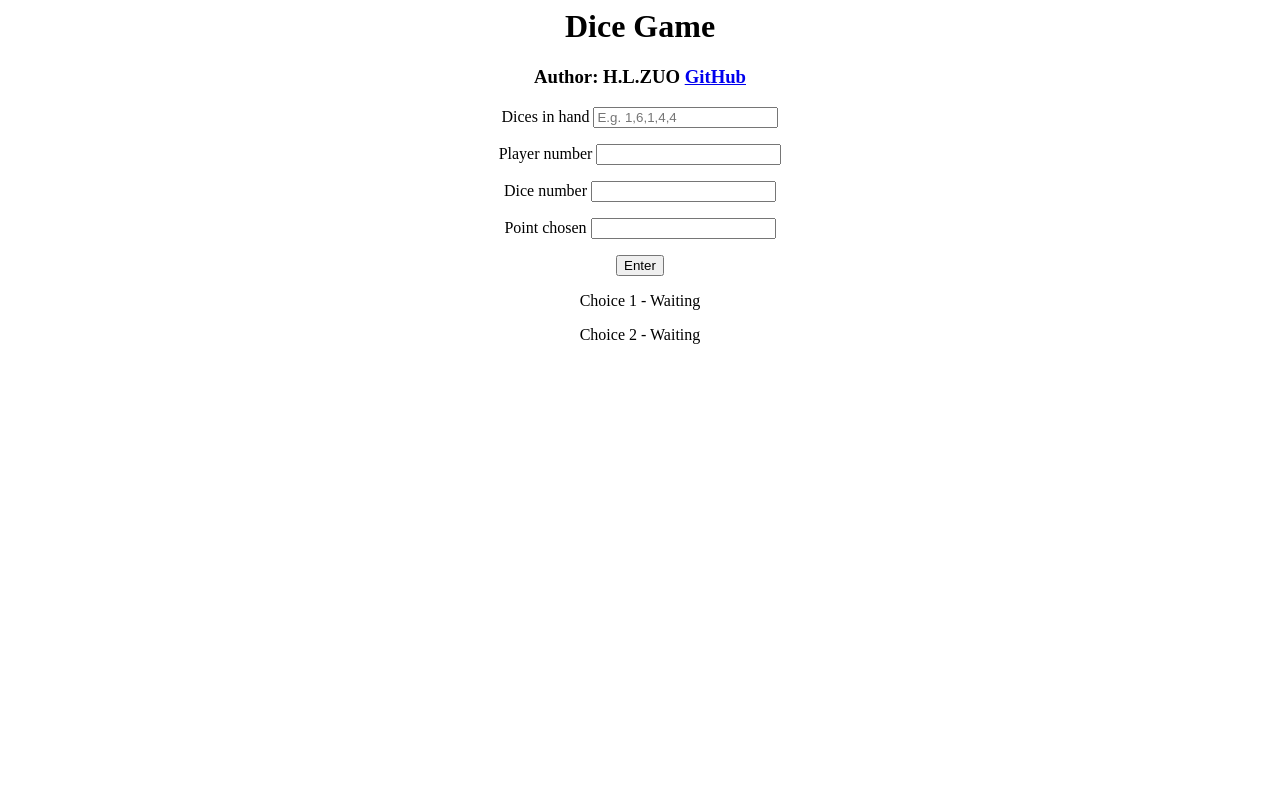
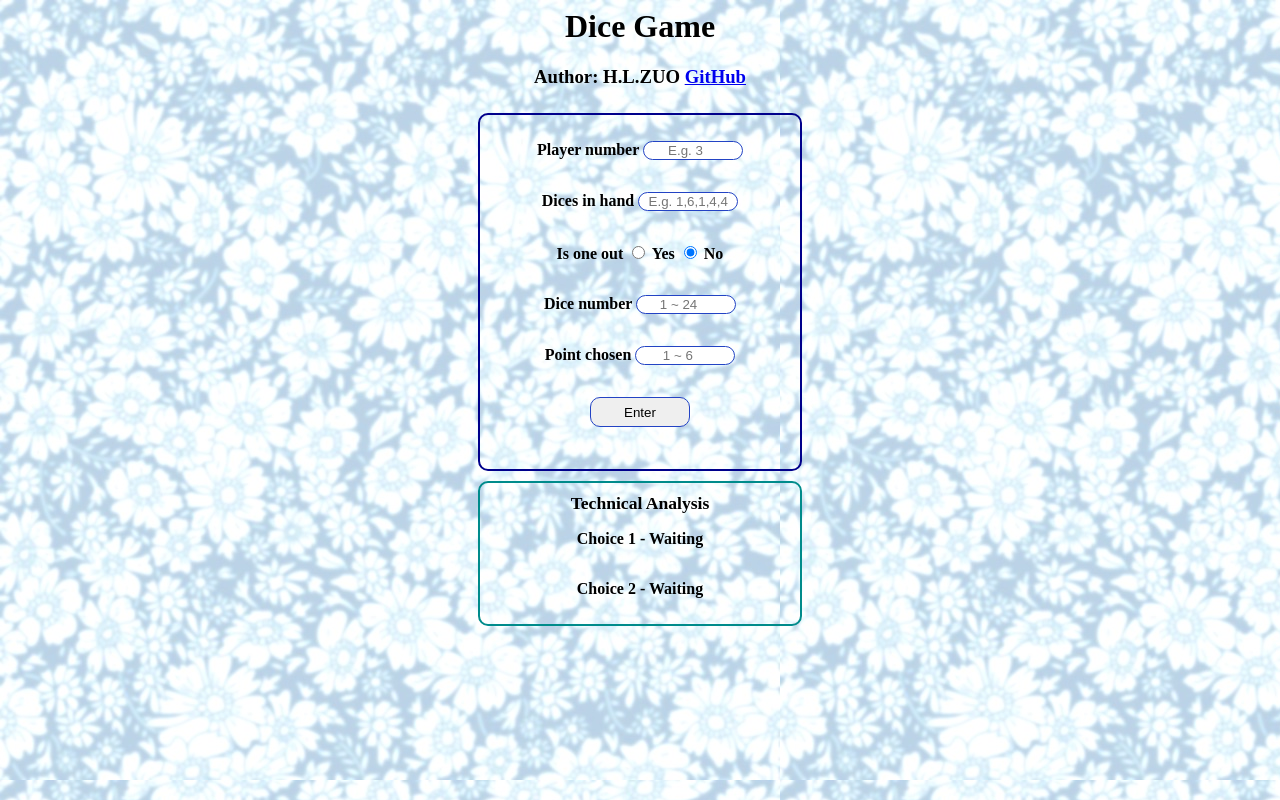
Before and after one commit to daniel620/Game-Dice, a Flask app: page / in a window 1280 px wide. Run offline with Flask 2, Linux system fonts and the light colour scheme.

Commit message:
Optimization

```diff
--- a/app.py
+++ b/app.py
@@ -3,7 +3,7 @@ from flask import Flask, request, render_template
 from Player import player
 import numpy as np
 # import joblib
-app = Flask(__name__)
+app = Flask(__name__,static_folder="static",static_url_path="/static")
 
 
 @app.route("/", methods = ["GET", "POST"])
@@ -21,11 +21,14 @@ def index():
             return render_template("index.html", result1 = 'Invalid input', result2='')
 
         my_player = player(dice_in_hand)
+        is_one_out = bool(int(request.form.get("is_one_out")))
+        print("---get: ", request.form.get("is_one_out"))
+        print("----is_one_out: ",is_one_out)
         player_num = int(request.form.get("player_num"))
         game_dice_num = int(request.form.get("game_dice_num"))
         game_point_chosen = int(request.form.get("game_point_chosen"))
 
-        r1, r2 = my_player.technical_analysis(player_num, game_dice_num, game_point_chosen)
+        r1, r2 = my_player.technical_analysis(player_num, game_dice_num, game_point_chosen, is_one_out)
         return(render_template("index.html", result1 = r1, result2=r2, last_input = last_input,last_player_num=player_num, last_game_dice_num=game_dice_num, last_game_point_chosen=game_point_chosen))
     else:
         return(render_template("index.html", result1 = "Waiting", result2="Waiting", last_input = '',last_player_num=None, last_game_dice_num=None, last_game_point_chosen=None))
--- a/templates/index.html
+++ b/templates/index.html
@@ -1,17 +1,114 @@
 <html align="center">
-    <body>
-        <!-- 居中 ,algin:center-->
-        <h1 al>Dice Game</h1>
-        <h3>Author: H.L.ZUO <a href="https://github.com/daniel620/Game-Dice">GitHub</a> </h3>
-        <form action="/" method="post">
-            <p>Dices in hand <input type="text" name="dice_in_hand" placeholder="E.g. 1,6,1,4,4" autocomplete="on" value={{last_input}} ></p>
-            <p>Player number <input type="number" step="1" name="player_num" value={{last_player_num}}></p>
-            <p>Dice number <input type="number" step="1" name="game_dice_num" ></p>
-            <p>Point chosen <input type="number" step="1" name="game_point_chosen" ></p>
+    <head>
+        <meta charset="UTF-8">
+        <title>H.L.ZUO</title>
+        <style>
+            .input-box {
+                width: 300px;
+                border:2px solid darkblue;
+                display: flex;
+                justify-content: center;
+                align-content: center;
+                text-align:center;
+                flex-direction: column;
+                padding: 10px;
+                border-radius: 10px;
+                margin: 25px auto 0;
+            }
 
-            <p><input type="submit" value="Enter"></p>
-        </form>
-        <p>Choice 1 - {{result1}}</p>
-        <p>Choice 2 - {{result2}}</p>
+            .output-box {
+                width: 300px;
+                border:2px solid darkcyan;
+                display: flex;
+                justify-content: center;
+                align-content: center;
+                text-align:center;
+                flex-direction: column;
+                padding: 10px;
+                border-radius: 10px;
+                margin: 10px auto 0;
+            }
+            .login-title {
+                font-size: 1.1em;
+                font-weight: bold;
+                padding: 0px 0;
+            }
+
+            .form-group {
+                display: flex;
+                text-align: center;
+                align-content: center;
+                align-items: center;
+            }
+
+            .form-label {
+                font-weight: bold;
+                width: 300px;
+
+            }
+            .form-control{
+                text-align: center;
+                width: 100px;
+                border-radius: 10px;
+                border: 1.2px solid rgb(35, 67, 196);
+            }
+            .btn{
+                border: 1px solid rgb(35, 67, 196);
+                border-radius: 10px;
+                width: 100px;
+                height: 30px;
+            }
+            .bg{
+                background: url("img.jpg");
+                background-clip: content-box;
+                background-position: center;
+            }
+        </style>
+
+    </head>
+    <body background="/static/img.jpg">
+            <h1 al>Dice Game</h1>
+            <h3>Author: H.L.ZUO <a href="https://github.com/daniel620/Game-Dice">GitHub</a> </h3>
+            <div class="input-box">
+                <form action="/" method="post">
+                    <div class="form-group">
+                        <p class="form-label">Player number
+                            <input class="form-control" type="number" step="1" name="player_num" placeholder="E.g. 3" value={{last_player_num}}>
+                        </p>
+                    </div>
+                    <div class="form-group">
+                        <p class="form-label">Dices in hand
+                            <input class="form-control" type="text" name="dice_in_hand" placeholder="E.g. 1,6,1,4,4" autocomplete="on" value={{last_input}} >
+                        </p>
+                    </div>
+                    <div class="form-group">
+                        <p class="form-label">Is one out
+                            <input type="radio" name="is_one_out" value="1" id="Yes">
+                            <label for="Yes">Yes</label>
+                            <input type="radio" name="is_one_out" value="0" id="No" checked="checked">
+                            <label for="No">No</label>
+                        </p>
+                    </div>
+                    <div class="form-group">
+                        <p class="form-label">Dice number
+                            <input class="form-control" type="number" min="1" max="24" maxlength="5" step="1"
+                            name="game_dice_num" placeholder="1 ~ 24" required>
+                        </p>
+                    </div>
+                    <div class="form-group">
+                        <p class="form-label">Point chosen
+                            <input class="form-control" type="number" min="1" max="6" maxlength="5" step="1"
+                            name="game_point_chosen" placeholder="1 ~ 6" required>
+                        </p>
+                    </div>
+                    <p><input class="btn" type="submit" value="Enter"></p>
+                </form>
+            </div>
+
+            <div class="output-box">
+                <div class="login-title">Technical Analysis</div>
+                <p class="form-label">Choice 1 - {{result1}}</p>
+                <p class="form-label">Choice 2 - {{result2}}</p>
+            </div>
     </body>
 </html>
```
Also changed, not shown: templates/index-former.html (added, +23 -0 lines), static/img.jpg (added), static/img0.jpg (added), static/img1.jpg (added), 3 other files.
